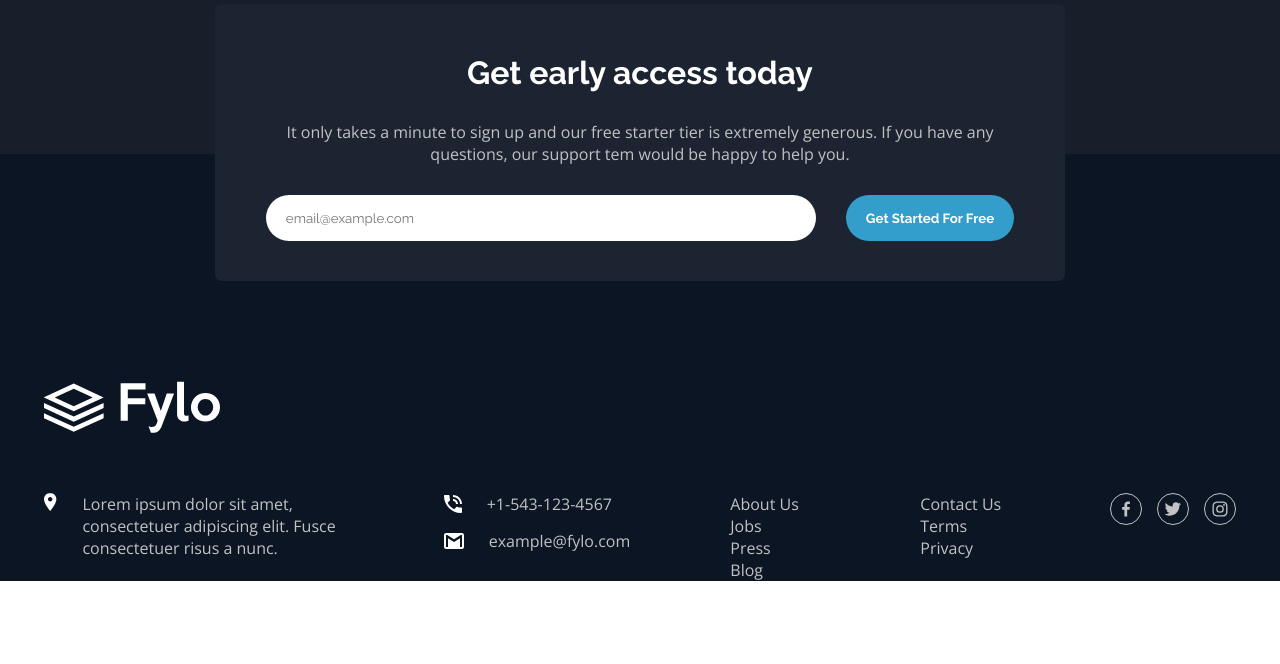
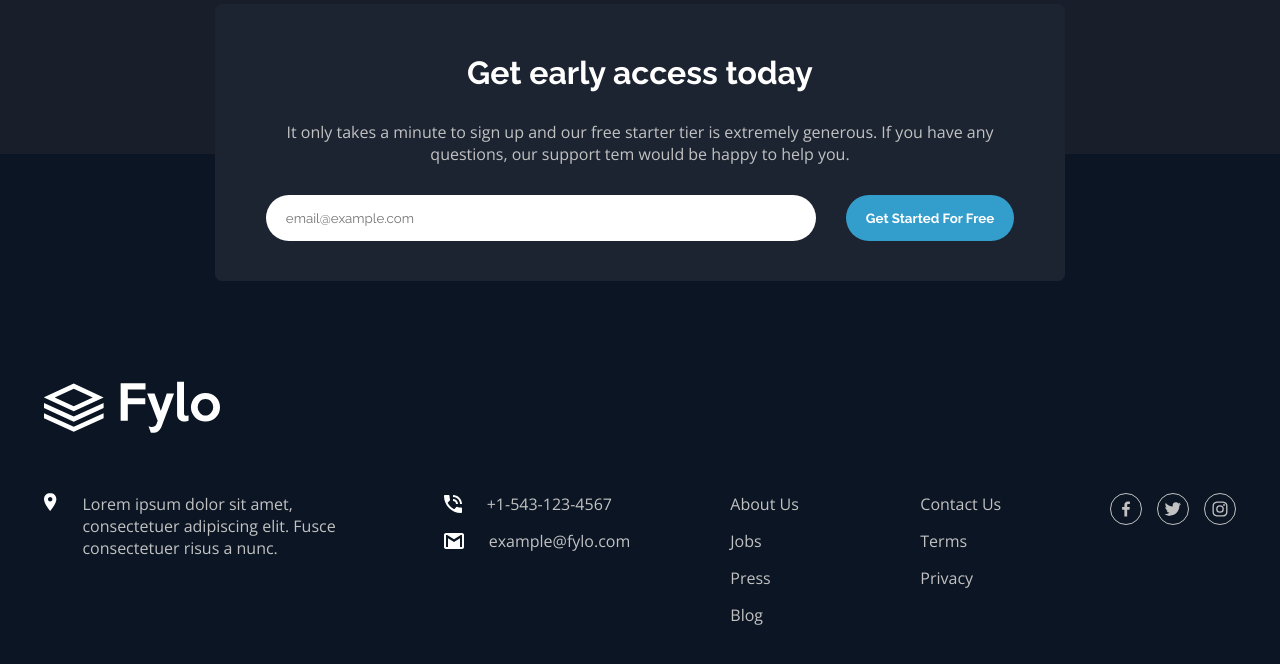
Before and after one commit to MartinKono/FrontendMentor-challenge-FyloLandingPage, a React (Create React App) app: page / in a window 1280 px wide. Shown: the part 3219-3883 px from the top of the page. Before the commit the page ends 3800 px from the top, so only its background shows below. Built offline with nearby package versions, Linux system fonts and the light colour scheme; the HTML template or start-up script is replaced by a standard one.

Commit message:
edited footer padding and gap in lists

```diff
--- a/src/components/Footer.scss
+++ b/src/components/Footer.scss
@@ -11,6 +11,8 @@ footer {
     gap: 100px;
 
     width: 100%;
+
+    padding-bottom: 100px;
 
     background-color: $footer-background-color;
 }
@@ -77,6 +79,10 @@ footer {
 }
 
 .links-1 {
+    display: flex;
+    flex-direction: column;
+    gap: 15px;
+
     list-style: none;
 
     width: 90px;
```
